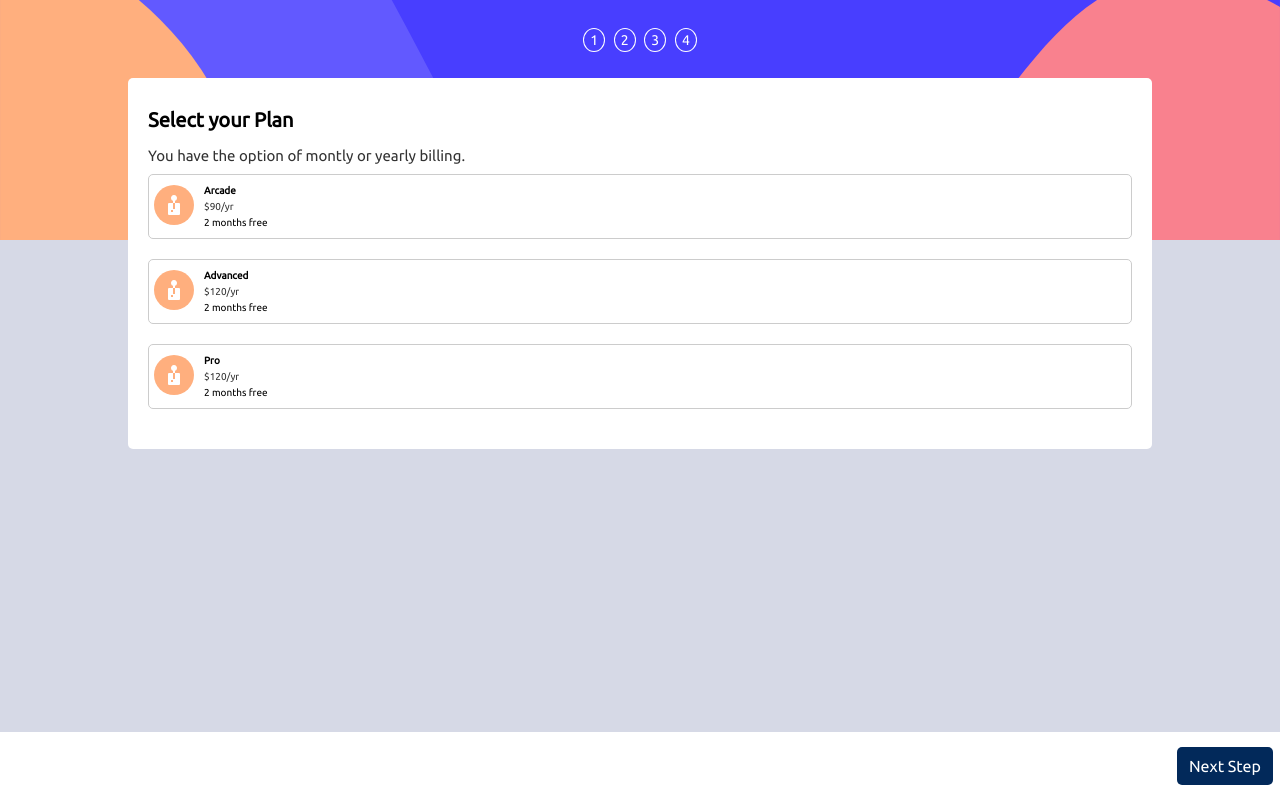
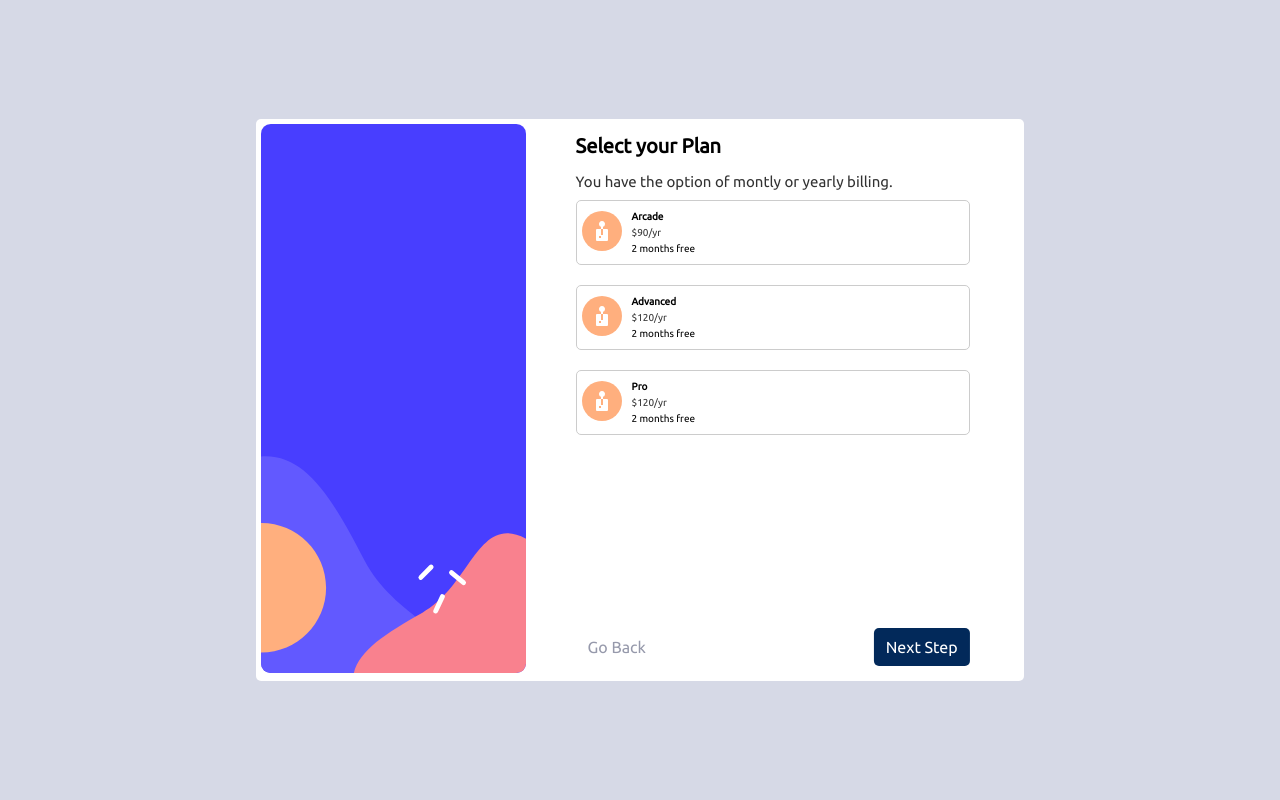
Before and after one commit to rashidali001/multi-step-form, a plain HTML site: page plan.html in a window 1280 px wide. Drawn offline with Linux system fonts and the light colour scheme.

Commit message:
Multi step form

```diff
--- a/plan.html
+++ b/plan.html
@@ -8,6 +8,7 @@
   <!--Custom style-->
   <link rel="stylesheet" href="./style/main.css">
   <link rel="stylesheet" href="./style/plan.css">
+  <link rel="stylesheet" href="./style/media.css">
   <!--Ubuntu Font styles-->
   <link rel="preconnect" href="https://fonts.googleapis.com">
   <link rel="preconnect" href="https://fonts.gstatic.com" crossorigin>
@@ -21,12 +22,17 @@
 <body>
 
 <!--Mobile First-->
+<div class="large-screens">
+
+
   <div class="side">
+    <img src="" alt="side bar image" id="sidebar">
   </div>
+  <div class="side-second">
     <div class="main">
       <div class="counter">
-      <a href="#">1</a>
-      <a href="#">2</a>
+        <a href="/index.html">1</a>
+        <a href="/plan.html">2</a>
         <a href="#">3</a>
         <a href="#">4</a>
       </div>
@@ -69,10 +75,18 @@
         </div>
       </div>
     </div>
+    <div class="footer-desktop others">
+      <a href="/index.html" class="back">Go Back</a>
+      <a href="/plan.html">Next Step</a>
+    </div>
+  </div>
+
+  </div>
 
 
-  <div class="footer-mobile">
-    <a href="#">Next Step</a>
+  <div class="footer-mobile others">
+    <a href="/index.html" class="back">Go Back</a>
+    <a href="/plan.html">Next Step</a>
   </div>
 
 
--- a/scripts/script.js
+++ b/scripts/script.js
@@ -0,0 +1,16 @@
+let sidebar_image = document.querySelector('#sidebar');
+sidebar_image.src = './assets/images/bg-sidebar-mobile.svg';
+
+if (window.innerWidth > 800){
+    sidebar_image.src = './assets/images/bg-sidebar-desktop.svg';
+}
+
+/* Check when screen resizes */
+const body = document.querySelector('body');
+body.onresize = () => {
+    if (window.innerWidth > 800){
+        sidebar_image.src = './assets/images/bg-sidebar-desktop.svg';
+    } else {
+        sidebar_image.src = './assets/images/bg-sidebar-mobile.svg';
+    }
+}
--- a/style/main.css
+++ b/style/main.css
@@ -12,9 +12,7 @@ body{
 .side{
     width: 100%;
     height: 30vh;
-    background-image: url('/assets/images/bg-sidebar-mobile.svg');
-    background-size: cover;
-    background-position: center;
+    overflow: hidden;
 }
 /** Footer **/
 .footer-mobile{
@@ -108,3 +106,15 @@ form > label{
     margin-top: 12px;
     margin-bottom: 3px;
 }
+/* style for sidebar image */
+#sidebar{
+    width: 100%;
+    height: auto;
+}
+
+/* Hide footer desktop */
+div.footer-desktop{
+    display: none;
+    width: 80%;
+    margin: auto;
+}
--- /dev/null
+++ b/style/media.css
@@ -0,0 +1,67 @@
+@media (min-width:800px){
+    body{
+        display: flex;
+        justify-content: center;
+        align-items: center;
+        height: 100vh;
+    }
+    div.large-screens{
+        display: flex;
+        width: 60%;
+        margin: auto;
+        background-color: #fff;
+        padding: 5px;
+        border-radius: 5px;
+
+    }
+    div.footer-mobile{
+        display: none;
+    }
+    div.side{
+        width: 35%;
+        height: auto !important;
+        border-radius: 5px;
+    }
+    div.side-second{
+        width: 65%;
+
+        position: relative;
+    }
+    div.counter{
+        display: none;
+    }
+    div.main{
+        position: relative;
+        width: 100%;
+        height: fit-content;
+        margin: 0 auto;
+        padding: 10px 0;
+
+    }
+    div.form{
+        padding: 0;
+        margin: 0 auto;
+    }
+    form{
+        margin: 0;
+    }
+    div.footer-desktop{
+        display: block;
+        margin: 10px 0;
+        position: absolute;
+        bottom: 0;
+        left: 50%;
+        transform: translateX(-50%);
+        display: flex;
+        justify-content: flex-end;
+    }
+    div.footer-desktop > a{
+        text-decoration: none;
+        padding: 10px 12px;
+        color: #fff;
+        border-radius: 5px;
+        background-color: hsl(213, 96%, 18%);
+        font-weight: 400;
+    }
+
+}
--- a/style/plan.css
+++ b/style/plan.css
@@ -31,3 +31,11 @@ p.plan-offer{
     font-weight: 300;
     font-size: 10px;
 }
+/* Go Back */
+div.others{
+    justify-content: space-between !important;
+}
+a.back{
+    background-color: transparent !important;
+    color: hsl(231, 11%, 63%) !important;
+}
```
Also changed, not shown: index.html (+17 -3 lines). Lines whose indentation alone changed are shown as unchanged.
